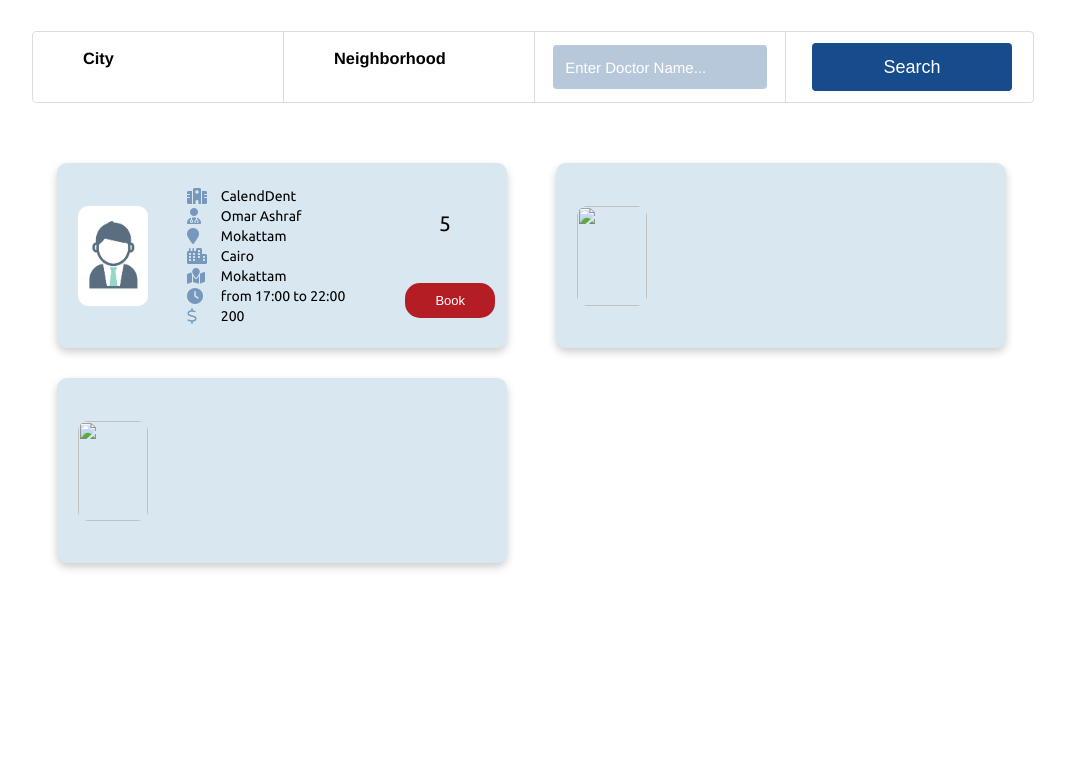
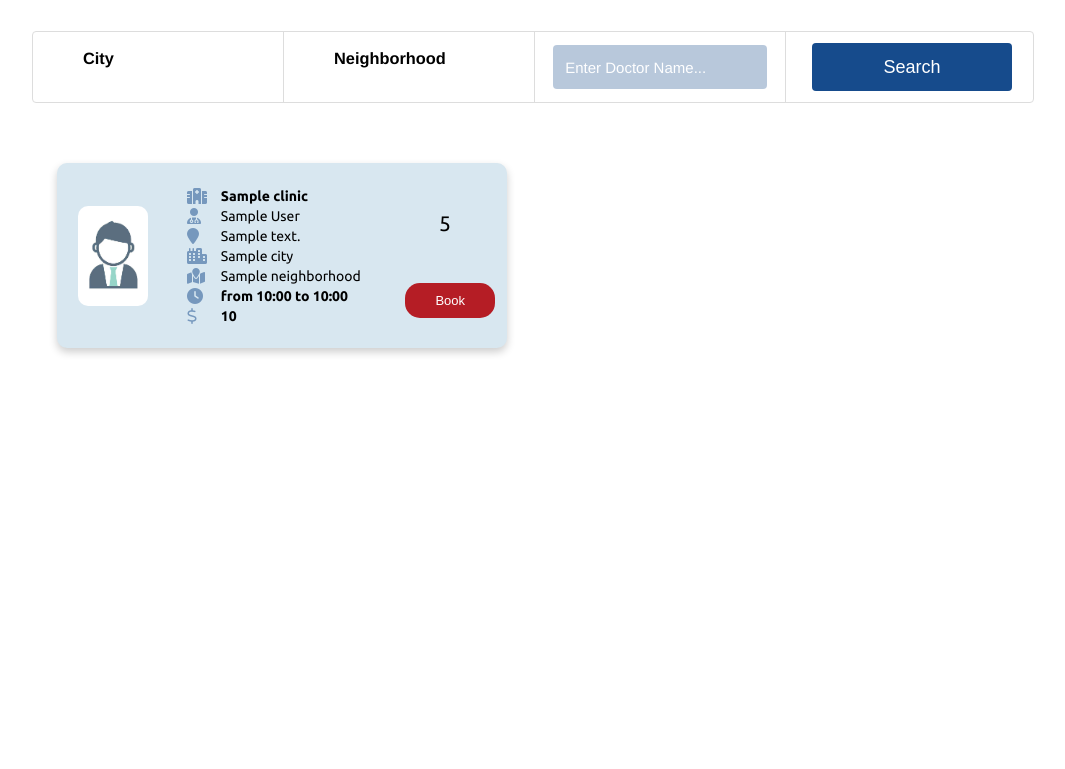
Before and after one commit to DentistOmarAshraf/CalenDent, a Flask app: template web/templates/home.html in a window 1280 px wide. Shown: the part 255-1024 px from the top of the page, without its empty margins (108-1173 px from the left). Run offline with Flask 3, Linux system fonts and the light colour scheme; the template is opened without the code that fills it: most values are stand-ins (such as "Sample title", 1, 10 or a date in 2020); parts of the project's set-up code (start-up, migrations or seed data) failed here and were passed over; some libraries are stand-ins or nearby versions.

Commit message:
Making progress

```diff
--- a/web/app.py
+++ b/web/app.py
@@ -18,6 +18,7 @@ from models import storage
 from models.city import City
 from models.user import User
 from models.service import Service
+from models.clinic import Clinic
 from json import dumps
 from functools import wraps
 from .helper_function import create_token, decode_token
@@ -61,12 +62,14 @@ def home_page():
     if token:
         data = decode_token(token, app.secret_key)
         user = storage.get(User, data["user_id"])
+        clinics = user.address.neighborhood.clinics
     else:
         user = None
+        clinics = storage.all(Clinic).values()
 
     cities = storage.all(City).values()
 
-    return render_template("home.html", title="Home", user=user, cities=cities)
+    return render_template("home.html", title="Home", user=user, cities=cities, clinics=clinics)
 
 @app.route("/signup", strict_slashes=False, methods=["GET"])
 def sign_up():
--- a/web/static/scripts/calen.js
+++ b/web/static/scripts/calen.js
@@ -75,24 +75,4 @@ $(document).ready(function () {
         console.log(err);
       });
   });
-  $('button.search').on('click', function () {
-	  const neighborhood_id = $('div.neighborhood input[name="neighborhood"]:checked').val();
-	  const owner = $('div.owner_search input[name="owner"]').val();
-	  if (!neighborhood_id) {
-		  alert('Choose Neighborhood Please');
-	  }
-	  if (neighborhood_id) {
-		  const query = `?owner=${encodeURIComponent(owner)}`;
-		  fetch(`http://localhost:5001/api/v1/neighborhood/${neighborhood_id}/clinics${query}`)
-		  .then(response => {
-			  return response.json();
-		  })
-		  .then(data => {
-			  console.log(data);
-		  })
-		  .catch(err => {
-			  console.error(err);
-		  });
-	  }
-  });
 });
--- /dev/null
+++ b/web/static/scripts/calen_2.js
@@ -0,0 +1,109 @@
+/*
+        {
+        "__class__": "Clinic",
+        "address": "mokattam Nafoura square",
+        "address_id": "af4a08bf-3afd-4b28-aee6-416591c45018",
+        "closing_time": "22:00",
+        "created_at": "2024-07-03T17:30:54",
+        "id": "d1e0bc11-dcd9-417c-b41d-19f62b20f60b",
+        "name": "CalenDent",
+        "neighborhood": "Mokattam",
+        "neighborhood_id": "24c5690a-9f7d-4d3a-8289-48bb7f080cd0",
+        "opening_time": "17:00",
+        "updated_at": "2024-07-03T17:30:54",
+        "user": "Omar Afifi",
+        "user_id": "d6d66f4d-c69b-4a4c-891c-e3000a807a10",
+        "visit_price": 250.0,
+        "stars": "0"
+    }
+*/
+
+$(document).ready(function () {
+	  $('button.search').on('click', function () {
+    const neighborhood_id = $('div.neighborhood input[name="neighborhood"]:checked').val();
+    const owner = $('div.owner_search input[name="owner"]').val();
+    if (!neighborhood_id) {
+      alert('Choose Neighborhood Please');
+    }
+    if (neighborhood_id) {
+      const query = `?owner=${encodeURIComponent(owner)}`;
+      fetch(`http://localhost:5001/api/v1/neighborhood/${neighborhood_id}/clinics${query}`)
+        .then(response => {
+          return response.json();
+        })
+        .then(data => {
+          const doc_section = document.querySelector('section.doctor');
+			  const to_dlt = [];
+			  for (const child of doc_section.children) {
+				  to_dlt.push(child);
+			  }
+			  for (const elm of to_dlt) {
+				  elm.remove();
+			  }
+			  for (let x = 0; x < data.length; x++) {
+				  const the_section_of_doctor = $('section.doctor');
+				  const doc_cont = $('<div class="doctor_container"></div>');
+				  const ph_cont = $('<div class="photo_container"></div>');
+				  const inf_cont = $('<div class="info_container"></div>');
+				  const rat_cont = $('<div class="rating_container"></div>');
+				  const us_img = $('<img src="\'../../static/images/user.png">');
+				  const name_cont = $('<div class="clinic_name"></div>');
+				  const owner_cont = $('<div class="clinic_owner"></div>');
+				  const address_cont = $('<div class="clinic_address"></div>');
+				  const city_cont = $('<div class="clinic_city"></div>');
+				  const neighbor_cont = $('<div class="clinic_neighborhood"></div>');
+				  const aval_cont = $('<div class="clinic_aval"></div>');
+				  const vis_cont = $('<div class="clinic_visit"></div>');
+				  const icon_hosp = $('<i class="fa-solid fa-hospital"></i>');
+				  const icon_own = $('<i class="fa-solid fa-user-doctor"></i>');
+				  const icon_addr = $('<i class="fa-solid fa-location-pin"></i>');
+				  const icon_neighbor = $('<i class="fa-solid fa-map-location"></i>');
+				  const icon_city = $('<i class="fa-solid fa-city"></i>');
+				  const icon_clock = $('<i class="fa-solid fa-clock"></i>');
+				  const icon_dollar = $('<i class="fa-regular fa-dollar-sign"></i>');
+				  const the_clinic = $(`<h4><b>${data[x].name}</b></h4>`);
+				  const the_owner = $(`<h4>${data[x].user}</h4>`);
+				  const the_address = $(`<h4>${data[x].address}</h4>`);
+				  const the_city = $(`<h4>${$('.city h4').text()}</h4>`);
+				  const the_neighbor = $(`<h4>${data[x].neighborhood}</h4>`);
+				  const the_aval = $(`<h4><b>from ${data[x].opening_time} to ${data[x].closing_time}</b></h4>`);
+				  const the_dollar = $(`<h4><b>${data[x].visit_price}</b></h4>`);
+				  const the_rate = $(`<h1>${data[x].stars}</h1>`);
+				  const the_button = $('<button class="reservation">Book</button>');
+
+				  doc_cont.append(ph_cont);
+				  doc_cont.append(inf_cont);
+				  doc_cont.append(rat_cont);
+				  ph_cont.append(us_img);
+				  inf_cont.append(name_cont);
+				  inf_cont.append(owner_cont);
+				  inf_cont.append(address_cont);
+				  inf_cont.append(city_cont);
+				  inf_cont.append(neighbor_cont);
+				  inf_cont.append(aval_cont);
+				  inf_cont.append(vis_cont);
+				  rat_cont.append(the_rate);
+				  rat_cont.append(the_button);
+				  name_cont.append(icon_hosp);
+				  name_cont.append(the_clinic);
+				  owner_cont.append(icon_own);
+				  owner_cont.append(the_owner);
+				  address_cont.append(icon_addr);
+				  address_cont.append(the_address);
+				  city_cont.append(icon_city);
+				  city_cont.append(the_city);
+				  neighbor_cont.append(icon_neighbor);
+				  neighbor_cont.append(the_neighbor);
+				  aval_cont.append(icon_clock);
+				  aval_cont.append(the_aval);
+				  vis_cont.append(icon_dollar);
+				  vis_cont.append(the_dollar);
+				  the_section_of_doctor.append(doc_cont);
+			  }
+        })
+        .catch(err => {
+          console.error(err);
+        });
+    }
+  });
+});
--- a/web/templates/home.html
+++ b/web/templates/home.html
@@ -34,6 +34,7 @@
 		</button>
 	</section>
 	<section class="doctor">
+		{% for clinic in clinics %}
 		<div class="doctor_container">
 			<div class="photo_container">
 				<img src="'../../static/images/user.png">
@@ -41,31 +42,31 @@
 			<div class="info_container">
 				<div class="clinic_name">
 					<i class="fa-solid fa-hospital"></i>
-					<h4>CalendDent</h4>
+					<h4><b>{{ clinic.name }}</b></h4>
 				</div>
 				<div class="clinic_owner">
 					<i class="fa-solid fa-user-doctor"></i>
-					<h4>Omar Ashraf</h4>
+					<h4>{{ clinic.user.first_name }} {{ clinic.user.last_name }}</h4>
 				</div>
 				<div class="clinic_address">
 					<i class="fa-solid fa-location-pin"></i>
-					<h4>Mokattam</h4>
+					<h4>{{ clinic.address.text_address }}</h4>
 				</div>
 				<div class="clinic_city">
 					<i class="fa-solid fa-city"></i>
-					<h4>Cairo</h4>
+					<h4>{{ clinic.neighborhood.city.name }}</h4>
 				</div>
 				<div class="clinic_neighborhood">
 					<i class="fa-solid fa-map-location"></i>
-					<h4>Mokattam</h4>
+					<h4>{{ clinic.neighborhood.name }}</h4>
 				</div>
 				<div class="clinic_aval">
 					<i class="fa-solid fa-clock"></i>
-					<h4>from 17:00 to 22:00</h4>
+					<h4><b>from {{ clinic.opening_time.strftime("%H:%M") }} to {{ clinic.closing_time.strftime("%H:%M") }}</b></h4>
 				</div>
 				<div class="clinic_visit">
 					<i class="fa-regular fa-dollar-sign"></i>
-					<h4>200</h4>
+					<h4><b>{{ clinic.visit_price }}</b></h4>
 				</div>
 
 			</div>
@@ -76,20 +77,7 @@
 				</button>
 			</div>
 		</div>
-		<div class="doctor_container">
-                        <div class="photo_container">
-				<img src="">
-                        </div>
-                        <div class="info_container">
-                        </div>
-                </div>
-		<div class="doctor_container">
-                        <div class="photo_container">
-				<img src="">
-                        </div>
-                        <div class="info_container">
-                        </div>
-                </div>
+		{% endfor %}
 	</section>
 </div>
 <script src="https://kit.fontawesome.com/96fd0de210.js" crossorigin="anonymous"></script>
--- a/web/templates/layout.html
+++ b/web/templates/layout.html
@@ -6,6 +6,7 @@
 		<link rel="stylesheet" href="../static/styles/header.css">
 		<script src="https://code.jquery.com/jquery-3.2.1.min.js"></script>
 		<script type="text/javascript" src="../static/scripts/calen.js"></script>
+		<script type="text/javascript" src="../static/scripts/calen_2.js"></script>
 		<link rel="preconnect" href="https://fonts.googleapis.com">
 		<link rel="preconnect" href="https://fonts.gstatic.com" crossorigin>
 		<link href="https://fonts.googleapis.com/css2?family=Ubuntu:ital,wght@0,300;0,400;0,500;0,700;1,300;1,400;1,500;1,700&display=swap" rel="stylesheet">
```
Also changed, not shown: api/v1/views/clinic.py (+14 -2 lines).
